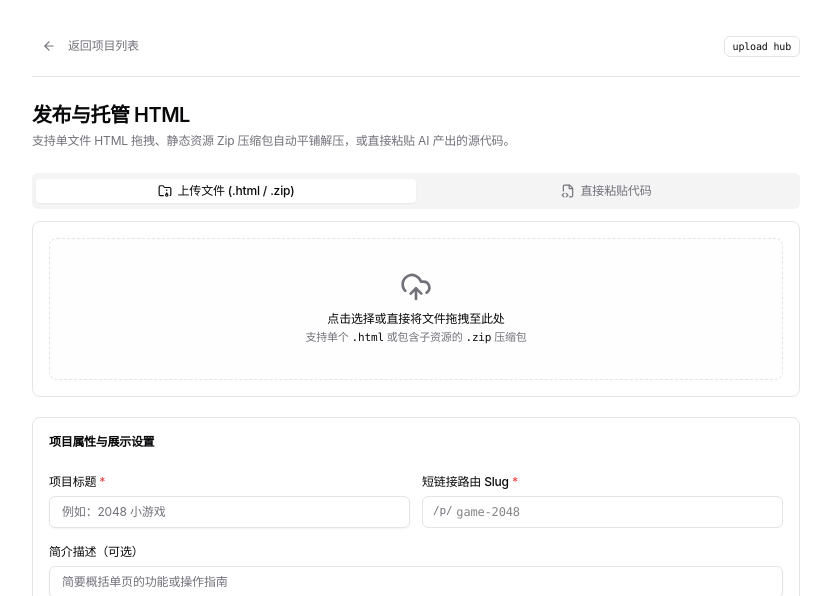
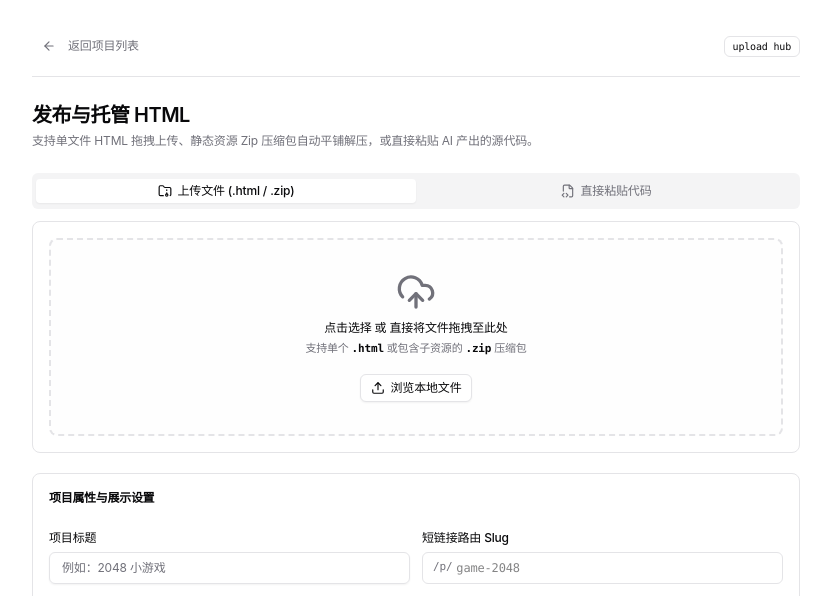
Before and after one commit to QingYunA/html-manager, a Next.js app: page /admin/upload in a window 1280 px wide. Shown: the top 596 px of the page, without its empty margins (224-1055 px from the left). Built offline with nearby package versions, Linux system fonts and the light colour scheme; no server answers.

Commit message:
fix(upload): add explicit drag-and-drop file support and smart fallback defaults

```diff
--- a/src/app/admin/upload/page.tsx
+++ b/src/app/admin/upload/page.tsx
@@ -1,6 +1,6 @@
 "use client";
 
-import { useState, useTransition } from "react";
+import { useState, useRef, useTransition } from "react";
 import Link from "next/link";
 import {
   UploadCloud,
@@ -16,12 +16,14 @@ import {
   BarChart3,
   Smartphone,
   Sparkles,
+  X,
+  Upload,
 } from "lucide-react";
 import { handleUploadAction } from "@/app/actions/upload";
 import { Button } from "@/components/ui/button";
 import { Input } from "@/components/ui/input";
 import { Badge } from "@/components/ui/badge";
-import { Card, CardHeader, CardTitle, CardDescription, CardContent } from "@/components/ui/card";
+import { Card, CardHeader, CardTitle, CardContent } from "@/components/ui/card";
 import { Tabs, TabsList, TabsTrigger, TabsContent } from "@/components/ui/tabs";
 
 const CATEGORIES = [
@@ -39,6 +41,9 @@ export default function AdminUploadPage() {
   const [isPending, startTransition] = useTransition();
   const [mode, setMode] = useState<"file" | "paste">("file");
   const [file, setFile] = useState<File | null>(null);
+  const [isDragging, setIsDragging] = useState(false);
+  const fileInputRef = useRef<HTMLInputElement>(null);
+
   const [pasteContent, setPasteContent] = useState("");
   const [title, setTitle] = useState("");
   const [slug, setSlug] = useState("");
@@ -50,7 +55,6 @@ export default function AdminUploadPage() {
   const [isPinned, setIsPinned] = useState(false);
   const [errorMessage, setErrorMessage] = useState("");
   const [successSlug, setSuccessSlug] = useState<string | null>(null);
-  const [autoExtracted, setAutoExtracted] = useState(false);
 
   const tryExtractFromHtml = (html: string) => {
     const titleMatch = html.match(/<title[^>]*>([\s\S]*?)<\/title>/i);
@@ -60,9 +64,8 @@ export default function AdminUploadPage() {
 
     if (titleMatch && titleMatch[1]) {
       const extractedTitle = titleMatch[1].trim();
-      if (extractedTitle && (!title || autoExtracted)) {
+      if (extractedTitle) {
         setTitle(extractedTitle);
-        if (!slug || autoExtracted) {
         const autoSlug = extractedTitle
           .toLowerCase()
           .replace(/[^\w\s-]/g, "")
@@ -70,28 +73,63 @@ export default function AdminUploadPage() {
           .slice(0, 30);
         if (autoSlug) setSlug(autoSlug);
       }
-        setAutoExtracted(true);
-      }
     }
 
-    if (descMatch && descMatch[1] && (!description || autoExtracted)) {
+    if (descMatch && descMatch[1]) {
       setDescription(descMatch[1].trim());
+    }
+  };
+
+  const processFile = async (selected: File) => {
+    if (!selected) return;
+    setFile(selected);
+    setErrorMessage("");
+
+    const ext = selected.name.toLowerCase();
+    if (ext.endsWith(".html") || ext.endsWith(".htm")) {
+      try {
+        const text = await selected.text();
+        tryExtractFromHtml(text);
+      } catch {
+        const baseName = selected.name.replace(/\.[^/.]+$/, "");
+        if (!title) setTitle(baseName);
+        if (!slug) setSlug(baseName.toLowerCase().replace(/[^\w-]/g, "-"));
+      }
+    } else {
+      const baseName = selected.name.replace(/\.[^/.]+$/, "");
+      if (!title) setTitle(baseName);
+      if (!slug) setSlug(baseName.toLowerCase().replace(/[^\w-]/g, "-"));
     }
   };
 
   const handleFileChange = async (e: React.ChangeEvent<HTMLInputElement>) => {
     const selected = e.target.files?.[0];
-    if (!selected) return;
-    setFile(selected);
-    setErrorMessage("");
+    if (selected) {
+      await processFile(selected);
+    }
+  };
 
-    if (selected.name.endsWith(".html") || selected.name.endsWith(".htm")) {
-      const text = await selected.text();
-      tryExtractFromHtml(text);
-    } else {
-      const baseName = selected.name.replace(/\.[^/.]+$/, "");
-      if (!title) setTitle(baseName);
-      if (!slug) setSlug(baseName.toLowerCase().replace(/[^\w-]/g, "-"));
+  // Drag & Drop Handlers
+  const handleDragOver = (e: React.DragEvent) => {
+    e.preventDefault();
+    e.stopPropagation();
+    setIsDragging(true);
+  };
+
+  const handleDragLeave = (e: React.DragEvent) => {
+    e.preventDefault();
+    e.stopPropagation();
+    setIsDragging(false);
+  };
+
+  const handleDrop = async (e: React.DragEvent) => {
+    e.preventDefault();
+    e.stopPropagation();
+    setIsDragging(false);
+
+    const droppedFiles = e.dataTransfer.files;
+    if (droppedFiles && droppedFiles.length > 0) {
+      await processFile(droppedFiles[0]);
     }
   };
 
@@ -118,27 +156,47 @@ export default function AdminUploadPage() {
     e.preventDefault();
     setErrorMessage("");
 
+    let finalTitle = title.trim();
+    let finalSlug = slug.trim();
+
+    if (mode === "file") {
+      if (!file) {
+        setErrorMessage("请先选择或拖拽要上传的文件（.html 或 .zip）");
+        return;
+      }
+      if (!finalTitle) {
+        finalTitle = file.name.replace(/\.[^/.]+$/, "");
+      }
+    } else {
+      if (!pasteContent.trim()) {
+        setErrorMessage("请输入或粘贴 HTML 源代码");
+        return;
+      }
+      if (!finalTitle) {
+        finalTitle = "未命名 HTML 项目";
+      }
+    }
+
+    if (!finalSlug) {
+      finalSlug = finalTitle
+        .toLowerCase()
+        .replace(/[^\w\s-]/g, "")
+        .replace(/[\s_-]+/g, "-") || "project";
+    }
+
     const formData = new FormData();
     formData.append("uploadType", mode);
-    formData.append("title", title);
-    formData.append("slug", slug);
+    formData.append("title", finalTitle);
+    formData.append("slug", finalSlug);
     formData.append("description", description);
     formData.append("category", category);
     formData.append("tags", tags.join(","));
     formData.append("visibility", visibility);
     formData.append("isPinned", String(isPinned));
 
-    if (mode === "file") {
-      if (!file) {
-        setErrorMessage("请先选择或拖拽要上传的文件");
-        return;
-      }
+    if (mode === "file" && file) {
       formData.append("file", file);
     } else {
-      if (!pasteContent.trim()) {
-        setErrorMessage("请输入或粘贴 HTML 代码");
-        return;
-      }
       formData.append("htmlContent", pasteContent);
     }
 
@@ -173,7 +231,7 @@ export default function AdminUploadPage() {
             发布与托管 HTML
           </h1>
           <p className="text-xs text-muted-foreground">
-            支持单文件 HTML 拖拽、静态资源 Zip 压缩包自动平铺解压，或直接粘贴 AI 产出的源代码。
+            支持单文件 HTML 拖拽上传、静态资源 Zip 压缩包自动平铺解压，或直接粘贴 AI 产出的源代码。
           </p>
         </div>
 
@@ -227,57 +285,94 @@ export default function AdminUploadPage() {
                 </TabsTrigger>
               </TabsList>
 
+              {/* TAB 1: FILE DROPZONE */}
               <TabsContent value="file" className="mt-3">
                 <Card>
                   <CardContent className="p-4">
-                    <label
-                      htmlFor="file-upload"
-                      className="border border-dashed border-border hover:border-foreground/40 transition-colors rounded-lg p-8 flex flex-col items-center justify-center cursor-pointer text-center bg-muted/10 hover:bg-muted/30"
+                    <div
+                      onDragOver={handleDragOver}
+                      onDragLeave={handleDragLeave}
+                      onDrop={handleDrop}
+                      onClick={() => fileInputRef.current?.click()}
+                      className={`border-2 border-dashed rounded-lg p-8 flex flex-col items-center justify-center cursor-pointer text-center transition-all ${
+                        isDragging
+                          ? "border-primary bg-accent/50 scale-[1.01]"
+                          : "border-border hover:border-foreground/40 bg-muted/10 hover:bg-muted/30"
+                      }`}
                     >
-                      <UploadCloud className="w-8 h-8 text-muted-foreground mb-2" />
+                      <UploadCloud className={`w-10 h-10 mb-2 transition-colors ${isDragging ? "text-primary" : "text-muted-foreground"}`} />
                       <p className="text-xs font-medium text-foreground">
-                        点击选择或直接将文件拖拽至此处
+                        {isDragging ? "松开鼠标即可上传该文件" : "点击选择 或 直接将文件拖拽至此处"}
                       </p>
-                      <p className="text-[11px] text-muted-foreground mt-0.5">
-                        支持单个 <code className="font-mono text-foreground">.html</code> 或包含子资源的 <code className="font-mono text-foreground">.zip</code> 压缩包
+                      <p className="text-[11px] text-muted-foreground mt-1">
+                        支持单个 <code className="font-mono text-foreground font-semibold">.html</code> 或包含子资源的 <code className="font-mono text-foreground font-semibold">.zip</code> 压缩包
                       </p>
+
+                      <Button
+                        type="button"
+                        size="sm"
+                        variant="outline"
+                        className="mt-4 text-xs gap-1.5 pointer-events-none"
+                      >
+                        <Upload className="w-3.5 h-3.5" />
+                        <span>浏览本地文件</span>
+                      </Button>
+
                       <input
-                        id="file-upload"
+                        ref={fileInputRef}
                         type="file"
                         accept=".html,.htm,.zip"
                         onChange={handleFileChange}
-                        className="hidden"
+                        className="sr-only"
                       />
-                    </label>
+                    </div>
 
                     {file && (
-                      <div className="mt-3 flex items-center justify-between p-2.5 bg-muted/30 border border-border rounded-md text-xs">
-                        <div className="flex items-center gap-2">
-                          <FileText className="w-4 h-4 text-muted-foreground" />
-                          <span className="font-medium text-foreground">{file.name}</span>
-                          <span className="text-muted-foreground">
+                      <div className="mt-3 flex items-center justify-between p-3 bg-muted/40 border border-border rounded-md text-xs">
+                        <div className="flex items-center gap-2.5 min-w-0">
+                          <FileText className="w-4 h-4 text-foreground shrink-0" />
+                          <span className="font-medium text-foreground truncate">{file.name}</span>
+                          <span className="text-muted-foreground shrink-0 font-mono text-[11px]">
                             ({(file.size / 1024).toFixed(1)} KB)
                           </span>
                         </div>
-                        <Badge variant="subtle" className="text-[10px]">就绪</Badge>
+                        <div className="flex items-center gap-2 shrink-0">
+                          <Badge variant="secondary" className="text-[10px] text-emerald-500 font-normal">
+                            已就绪
+                          </Badge>
+                          <Button
+                            type="button"
+                            variant="ghost"
+                            size="icon"
+                            className="h-6 w-6 text-muted-foreground hover:text-destructive"
+                            onClick={(e) => {
+                              e.stopPropagation();
+                              setFile(null);
+                            }}
+                            title="移除文件"
+                          >
+                            <X className="w-3.5 h-3.5" />
+                          </Button>
+                        </div>
                       </div>
                     )}
                   </CardContent>
                 </Card>
               </TabsContent>
 
+              {/* TAB 2: DIRECT PASTE */}
               <TabsContent value="paste" className="mt-3">
                 <Card>
                   <CardContent className="p-4 space-y-2">
                     <div className="flex items-center justify-between text-[11px] text-muted-foreground">
                       <span>HTML 源代码</span>
-                      <span>输入代码后将自动提取网页标题</span>
+                      <span>粘贴后将自动抽取 &lt;title&gt; 作为标题</span>
                     </div>
                     <textarea
-                      rows={8}
+                      rows={9}
                       value={pasteContent}
                       onChange={(e) => handlePasteChange(e.target.value)}
-                      placeholder="<!DOCTYPE html><html>... 粘贴 AI 生成的 HTML 代码"
+                      placeholder="<!DOCTYPE html><html>... 在此粘贴 AI 编写的 HTML 代码"
                       className="w-full bg-neutral-950 border border-border rounded-md p-3 font-mono text-xs text-neutral-200 outline-none resize-y focus:border-ring transition-colors"
                     />
                   </CardContent>
@@ -296,28 +391,23 @@ export default function AdminUploadPage() {
                 <div className="grid grid-cols-1 sm:grid-cols-2 gap-3">
                   <div>
                     <label className="block text-xs font-medium text-foreground mb-1.5">
-                      项目标题 <span className="text-destructive">*</span>
+                      项目标题
                     </label>
                     <Input
-                      required
                       value={title}
-                      onChange={(e) => {
-                        setTitle(e.target.value);
-                        setAutoExtracted(false);
-                      }}
-                      placeholder="例如：2048 小游戏"
+                      onChange={(e) => setTitle(e.target.value)}
+                      placeholder={file ? file.name.replace(/\.[^/.]+$/, "") : "例如：2048 小游戏"}
                     />
                   </div>
 
                   <div>
                     <label className="block text-xs font-medium text-foreground mb-1.5">
-                      短链接路由 Slug <span className="text-destructive">*</span>
+                      短链接路由 Slug
                     </label>
                     <div className="flex items-center rounded-md border border-input bg-transparent px-2.5 h-8 text-xs">
                       <span className="text-muted-foreground font-mono text-[11px] mr-1">/p/</span>
                       <input
                         type="text"
-                        required
                         value={slug}
                         onChange={(e) => setSlug(e.target.value)}
                         placeholder="game-2048"
```
Lines whose indentation alone changed are shown as unchanged.
